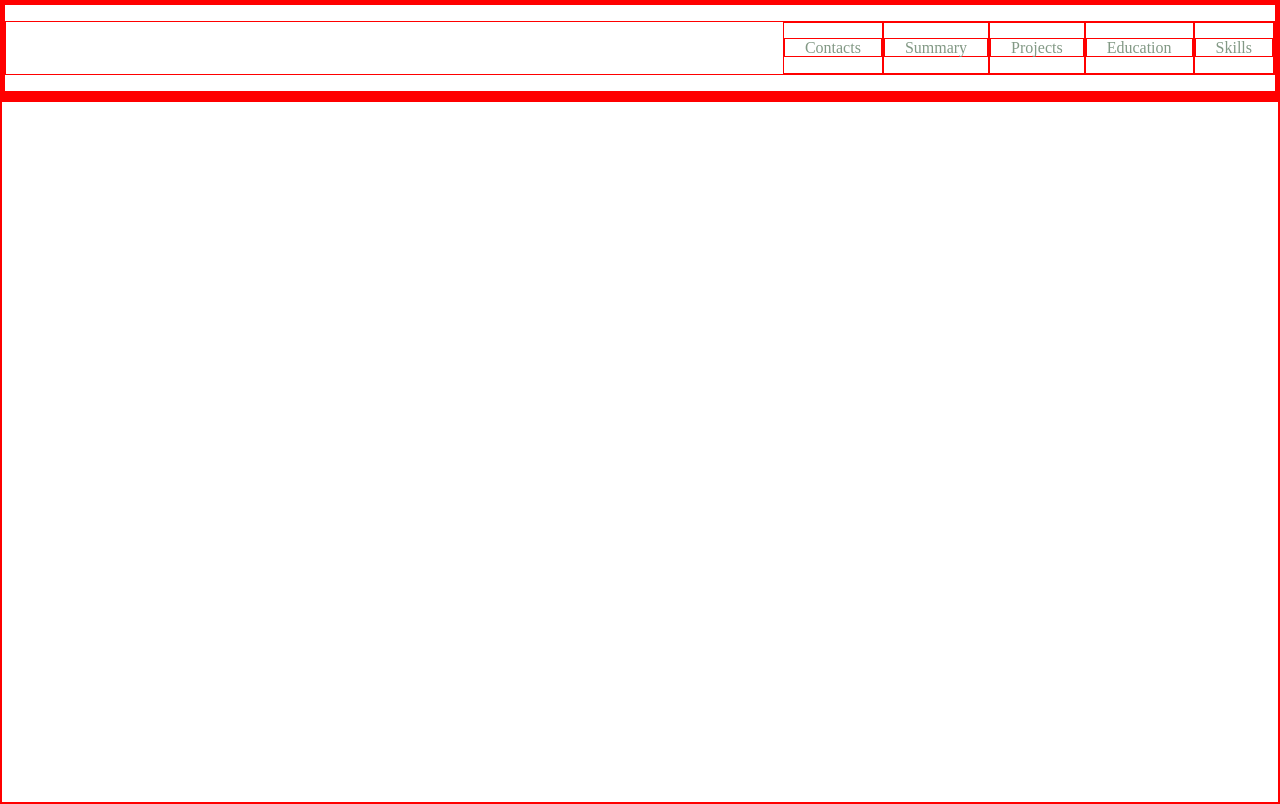
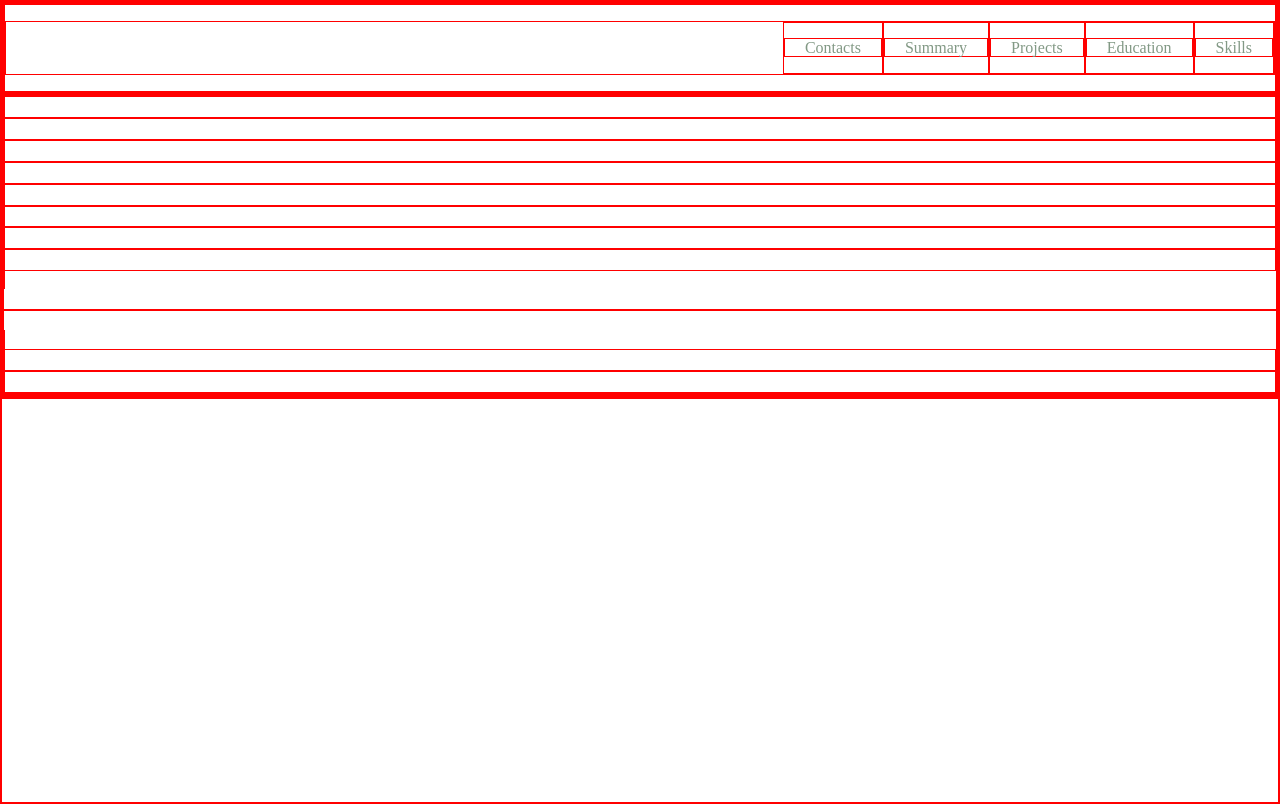
Before and after one commit to anshpak/rsschool-cv, a plain HTML site: page index.html in a window 1280 px wide. Drawn offline with Linux system fonts and the light colour scheme.

Commit message:
feat: add template sections for future content

```diff
--- a/index.html
+++ b/index.html
@@ -34,6 +34,24 @@
 
     <main class="main">
         <div class="container">
+            <section class="section" id="profile">
+                <h1 class="section-title"></h1>
+            </section>
+            <section class="section" id="contacts">
+                <h2 class="section-title"></h2>
+            </section>
+            <section class="section" id="summary">
+                <h2 class="section-title"></h2>
+            </section>
+            <section class="sections" id="projects">
+                <h2 class="section-title"></h2>
+            </section>
+            <sections class="section" id="education">
+                <h2 class="section-title"></h2>
+            </sections>
+            <section class="section" id="skills">
+                <h2 class="section-title"></h2>
+            </section>
         </div>
     </main>
 
```
